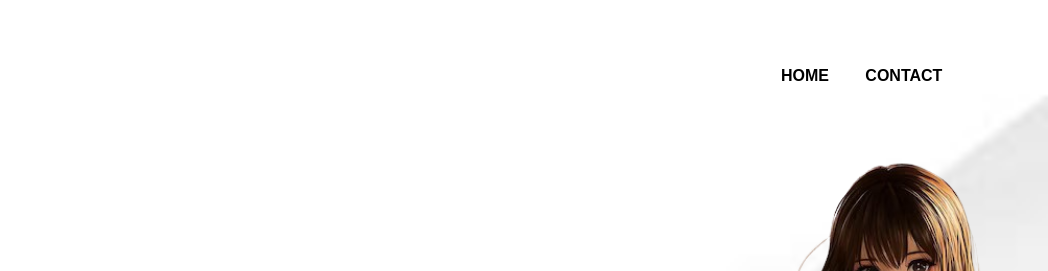
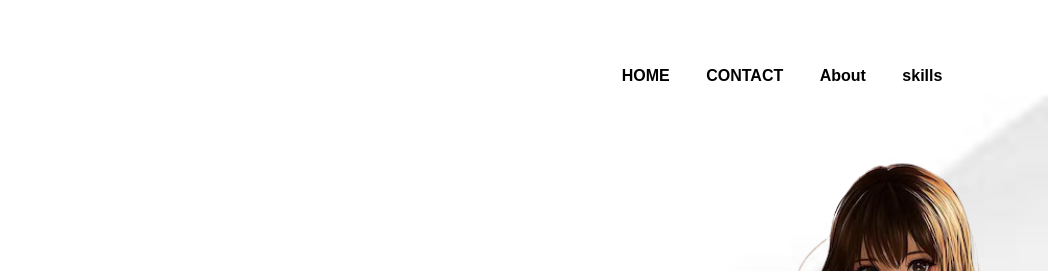
Before and after one commit to Varsha521-V/portfolio, a plain HTML site: page index.html in a window 1280 px wide. Shown: the top 271 px of the page, 232-1280 px from the left. Drawn offline with nearby package versions, Linux system fonts and the light colour scheme.

Commit message:
Update index.html

```diff
--- a/index.html
+++ b/index.html
@@ -14,6 +14,9 @@
             <ul>
                 <li><a href="#">HOME</a></li>
                 <li><a href="#">CONTACT</a></li>
+                <li><a href="#">About</a></li>
+                <li><a href="#">skills</a></li>
+
             </ul>
         </div>
         <div class="info">
```
